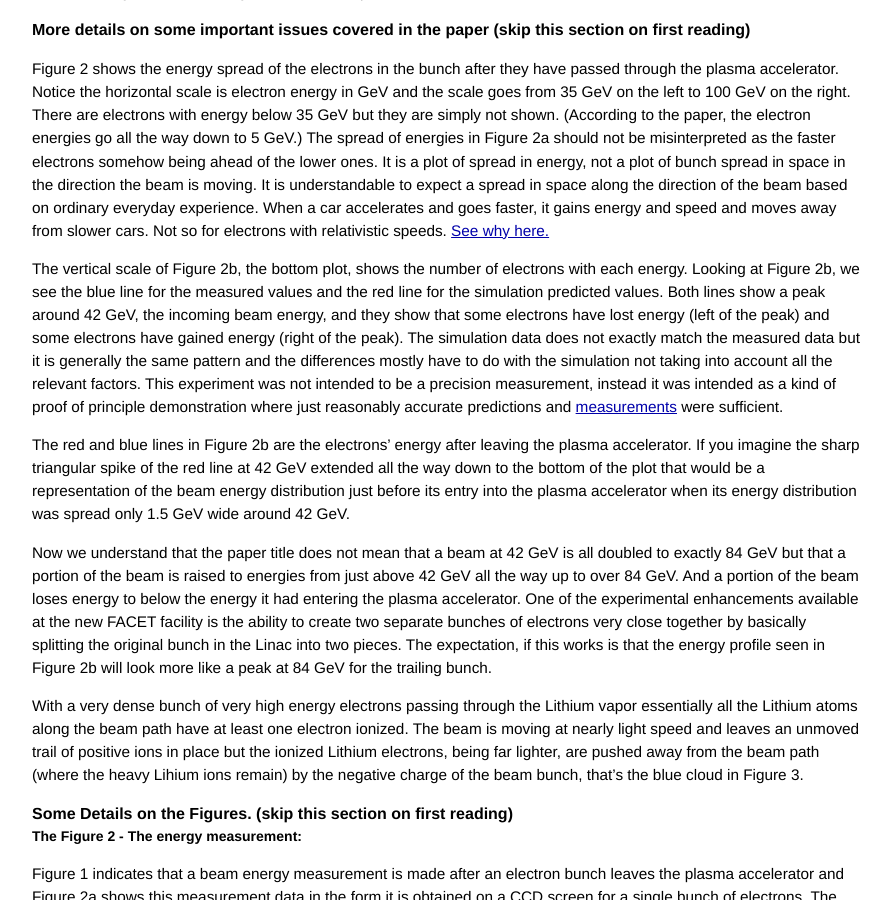
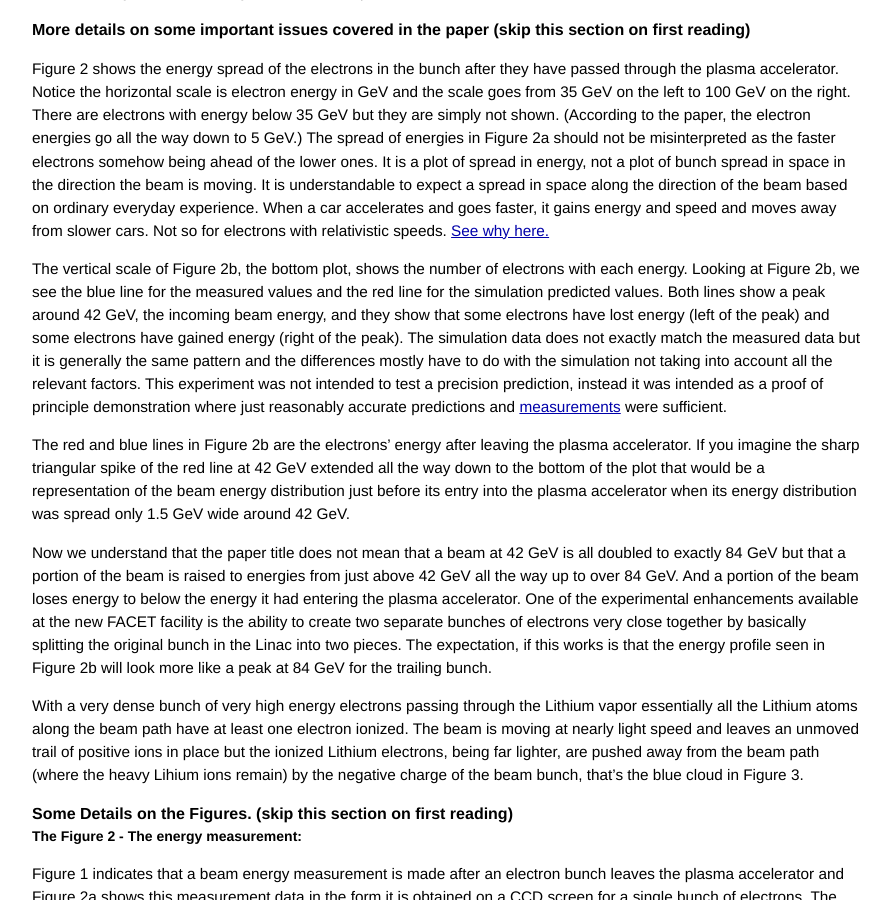
Before and after one commit to grbfacet/facet, a Jekyll site: the page built from energy-doubling-explained.md, in a window 1280 px wide and 900 px high, scrolled down 6475 px. Shown: the whole window, without its empty margins (193-1084 px from the left). Built offline with Jekyll 4.4.1, drawn with Linux system fonts in a browser that asks for light colours.

Commit message:
Update energy-doubling-explained.md

```diff
--- a/energy-doubling-explained.md
+++ b/energy-doubling-explained.md
@@ -140,7 +140,7 @@ You should have a pretty good idea of what the paper is saying but many details
 
 Figure 2 shows the energy spread of the electrons in the bunch after they have passed through the plasma accelerator. Notice the horizontal scale is electron energy in GeV and the scale goes from 35 GeV on the left to 100 GeV on the right. There are electrons with energy below 35 GeV but they are simply not shown. (According to the paper, the electron energies go all the way down to 5 GeV.) The spread of energies in Figure 2a should not be misinterpreted as the faster electrons somehow being ahead of the lower ones. It is a plot of spread in energy, not a plot of bunch spread in space in the direction the beam is moving. It is understandable to expect a spread in space along the direction of the beam based on ordinary everyday experience. When a car accelerates and goes faster, it gains energy and speed and moves away from slower cars. Not so for electrons with relativistic speeds. [See why here.](/relativity-tutorial.html#the-electron-bunch-stays-together-in-the-plasma-accelerator)
 
-The vertical scale of Figure 2b, the bottom plot, shows the number of electrons with each energy. Looking at Figure 2b, we see the blue line for the measured values and the red line for the simulation predicted values. Both lines show a peak around 42 GeV, the incoming beam energy, and they show that some electrons have lost energy (left of the peak) and some electrons have gained energy (right of the peak). The simulation data does not exactly match the measured data but it is generally the same pattern and the differences mostly have to do with the simulation not taking into account all the relevant factors. This experiment was not intended to be a precision measurement, instead it was intended as a kind of proof of principle demonstration where just reasonably accurate predictions and [measurements](/principles-of-physics-tutorial.html#theories-and-measurement-errors) were sufficient.
+The vertical scale of Figure 2b, the bottom plot, shows the number of electrons with each energy. Looking at Figure 2b, we see the blue line for the measured values and the red line for the simulation predicted values. Both lines show a peak around 42 GeV, the incoming beam energy, and they show that some electrons have lost energy (left of the peak) and some electrons have gained energy (right of the peak). The simulation data does not exactly match the measured data but it is generally the same pattern and the differences mostly have to do with the simulation not taking into account all the relevant factors. This experiment was not intended to test a precision prediction, instead it was intended as a proof of principle demonstration where just reasonably accurate predictions and [measurements](/principles-of-physics-tutorial.html#theories-and-measurement-errors) were sufficient.
 
 The red and blue lines in Figure 2b are the electrons’ energy after leaving the plasma accelerator. If you imagine the sharp triangular spike of the red line at 42 GeV extended all the way down to the bottom of the plot that would be a representation of the beam energy distribution just before its entry into the plasma accelerator when its energy distribution was spread only 1.5 GeV wide around 42 GeV.
 
```
